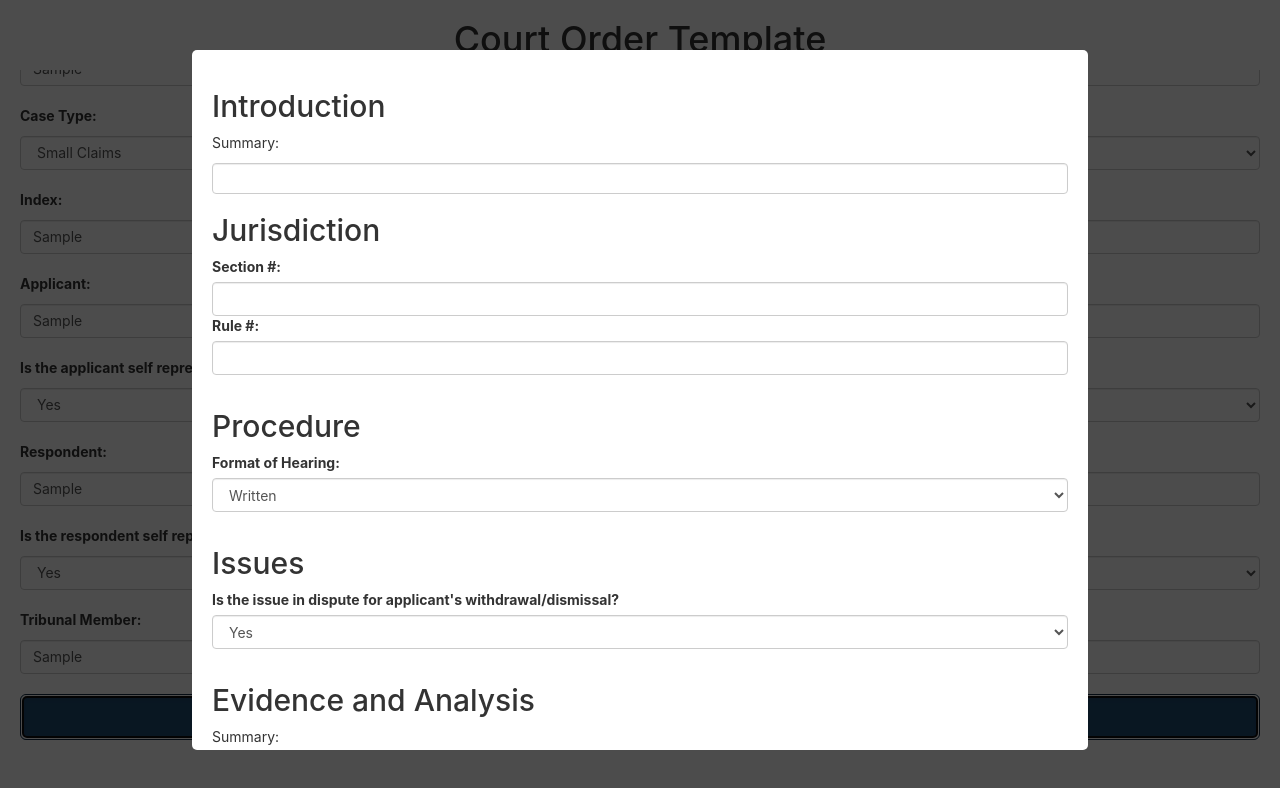
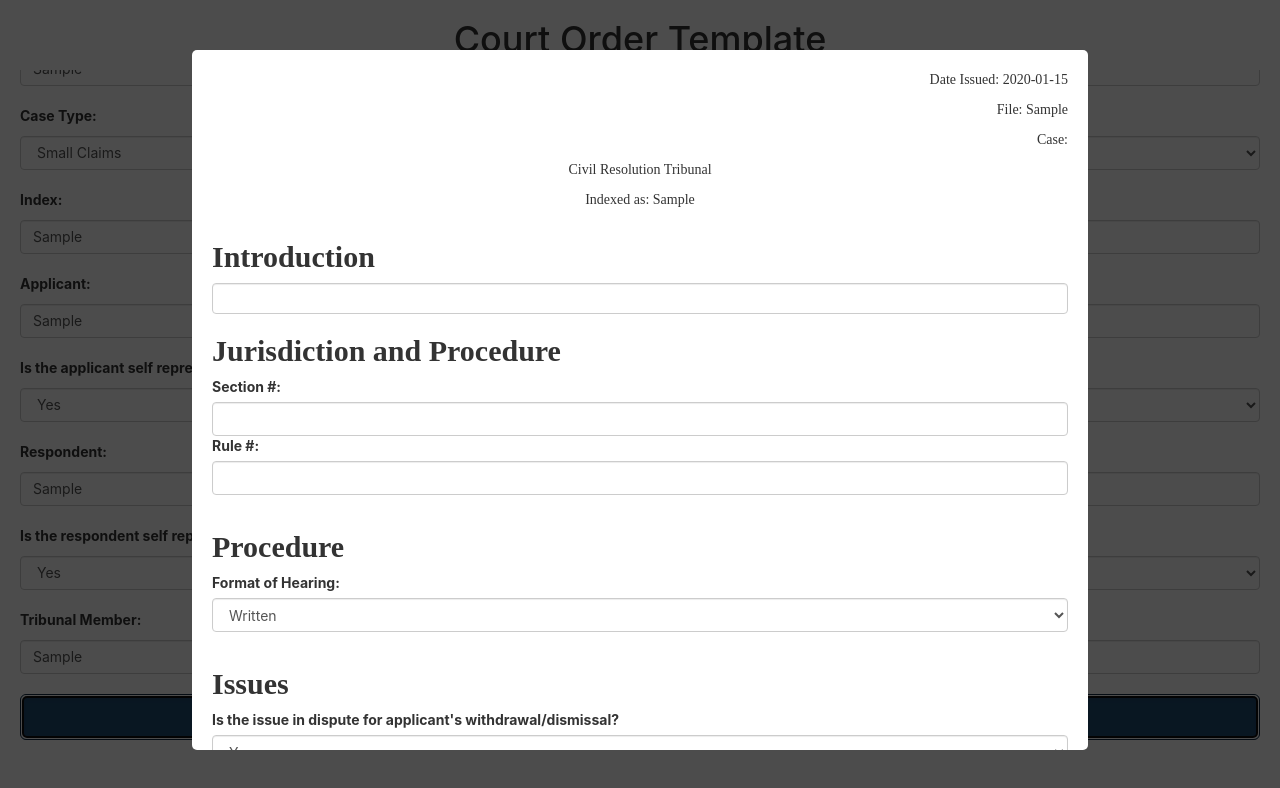
Before and after one commit to GingSing/KPMGProject, a React (Create React App) app in the folder client/: page / in a window 1280 px wide. Both pictures are taken after typing "2020-01-15", "Sample", "Sample", "Sample", "Sample", "Sample" into the empty fields and a click on the button "Create Template". Shown: the top 788 px of the page. Built offline with nearby package versions, Linux system fonts and the light colour scheme.

Commit message:
added state

```diff
--- a/client/src/App.css
+++ b/client/src/App.css
@@ -40,3 +40,28 @@
   background-color: white;
   border-radius: 5px;
 }
+
+.rightText {
+  text-align: right;
+  font-family: 'Times New Roman';
+  /* font-size: 12px; */
+}
+
+.centerText {
+  text-align: center;
+  font-family: 'Times New Roman';
+}
+
+.leftText {
+  text-align: left;
+  font-family: 'Times New Roman';
+}
+
+p {
+  white-space: pre-line;
+}
+
+h2 {
+  font-family: "Times New Roman";
+  font-weight: bold;
+}
--- a/client/src/App.js
+++ b/client/src/App.js
@@ -1,17 +1,50 @@
 import React, { Component } from "react";
 import "./App.css";
 import { Overlay } from "./components";
+import { EventEmitter } from "events";
 
 class App extends Component {
   constructor(props) {
     super(props);
-    this.handleClick = this.handleClick.bind(this);
-    this.handleSubmit = this.handleSubmit.bind(this);
     this.state = {
       overlay: false,
       loading: false,
-      data: {}
+      date_issued: "",
+      file_number: "",
+      case_type: "",
+      index: "",
+      applicant_name: "",
+      applicant_self_represented: "",
+      respondent_name: "",
+      respondent_self_represented: "",
+      tribunal_member: "",
+      introduction: "",
+      section_number: "",
+      rule_number: "",
+      hearing_format: "",
+      issue_type: "",
+      evidence_analysis: "",
+      decision: "",
+      claim_amount: "",
+      reimburse_applicant: "",
+      reimbursement_amount: "",
+
     };
+
+    this.handleClick = this.handleClick.bind(this);
+    this.handleSubmit = this.handleSubmit.bind(this);
+    this.handleChange = this.handleChange.bind(this);
+  }
+
+  handleChange(e) {
+    const target = e.target;
+    const value = target.type === "checkbox" ? target.checked : target.value;
+    const name = target.name;
+
+    this.setState({
+      [name]: value
+    })
+    console.log(`${name} = ${value}`);
   }
 
   handleClick() {
@@ -21,6 +54,7 @@
   handleSubmit(e) {
     e.preventDefault();
   }
+
   render() {
     return (
       <div className="App">
@@ -33,22 +67,26 @@
               <input
                 className="form-control"
                 type="date"
+                value={this.state.date_issued}
                 id="date_issued"
                 name="date_issued"
+                onChange={this.handleChange}
               />
             </div>
             <div className="form-group">
               <label for="file_number">File Number: </label>
               <input
                 className="form-control"
+                value={this.state.file_number}
                 type="text"
                 id="file_number"
                 name="file_number"
+                onChange={this.handleChange}
               />
             </div>
             <div className="form-group">
               <label for="case_type">Case Type: </label>
-              <select className="form-control" id="case_type" name="case_type">
+              <select className="form-control" id="case_type" name="case_type" value={this.state.case_type} onChange={this.handleChange}>
                 <option value="Small Claims">Small Claims</option>
                 <option value="Strata">Strata</option>
               </select>
@@ -60,6 +98,8 @@
                 type="text"
                 id="index"
                 name="index"
+                value={this.state.index}
+                onChange={this.handleChange}
               />
             </div>
             <div className="form-group">
@@ -69,6 +109,8 @@
                 type="text"
                 id="applicant_name"
                 name="applicant_name"
+                value={this.state.applicant_name}
+                onChange={this.handleChange}
               />
             </div>
             <div className="form-group">
@@ -79,6 +121,8 @@
                 className="form-control"
                 id="applicant_self_represented"
                 name="applicant_self_represented"
+                value={this.state.applicant_self_represented}
+                onChange={this.handleChange}
               >
                 <option value="1">Yes</option>
                 <option value="0" onclick="loadApplicantLawyerName()">
@@ -93,6 +137,8 @@
                 type="text"
                 id="respondent_name"
                 name="respondent_name"
+                value={this.state.respondent_name}
+                onChange={this.handleChange}
               />
             </div>
             <div className="form-group">
@@ -103,6 +149,8 @@
                 className="form-control"
                 id="respondent_self_represented"
                 name="respondent_self_represented"
+                value={this.state.respondent_self_represented}
+                onChange={this.handleChange}
               >
                 <option value="1">Yes</option>
                 <option value="0" onclick="loadRespondentLawyerName()">
@@ -117,6 +165,8 @@
                 type="text"
                 id="tribunal_member"
                 name="tribunal_member"
+                value={this.state.tribunal_member}
+                onChange={this.handleChange}
               />
             </div>
             <button
@@ -132,15 +182,20 @@
           <Overlay loading={this.state.loading} handleClick={this.handleClick}>
             <div className="templateWrapper">
               <form className="templateForm">
+                <p className="rightText">Date Issued: {this.state.date_issued}</p>
+                <p className="rightText">File: {this.state.file_number}</p>
+                <p className="rightText">Case: {this.state.case_type}</p>
+                <p className="centerText">Civil Resolution Tribunal</p>
+                <p className="centerText">Indexed as: {this.state.index}</p>
+
                 <h2>Introduction</h2>
-                <p>Summary:</p>
                 <input
                   className="form-control"
                   type="text"
                   id="introduction"
                   name="introduction"
                 />
-                <h2>Jurisdiction</h2>
+                <h2>Jurisdiction and Procedure</h2>
                 <div className="form-group">
                   <label for="section_number">Section #: </label>
                   <input
@@ -185,12 +240,12 @@
                   </select>
                 </div>
                 <h2>Evidence and Analysis</h2>
-                <p>Summary:</p>
-                <textarea
+                <input
                   className="form-control"
+                  type="text"
                   id="evidence_analysis"
                   name="evidence_analysis"
-                ></textarea>
+                ></input>
                 <h2>Orders</h2>
                 <div className="form-group">
                   <label for="decision">Decision: </label>
@@ -213,13 +268,13 @@
                   />
                 </div>
                 <div className="form-group">
-                  <label for="reimbursement_applicant">
+                  <label for="reimburse_applicant">
                     Reimbursement to Applicant:{" "}
                   </label>
                   <select
                     className="form-control"
-                    id="reimbursement_applicant"
-                    name="reimbursement_applicant"
+                    id="reimburse_applicant"
+                    name="reimburse_applicant"
                   >
                     <option value="1">Yes</option>
                     <option value="0">No</option>
```
Also changed, not shown: 1 other file (tests, documents, lock files or other folders).
